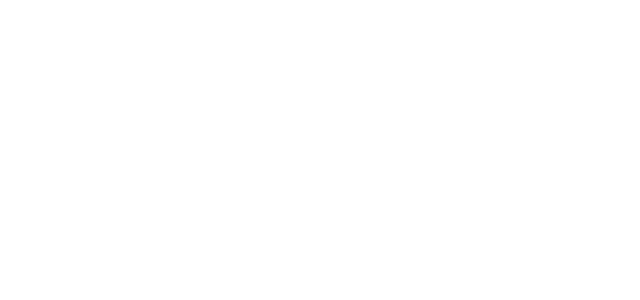
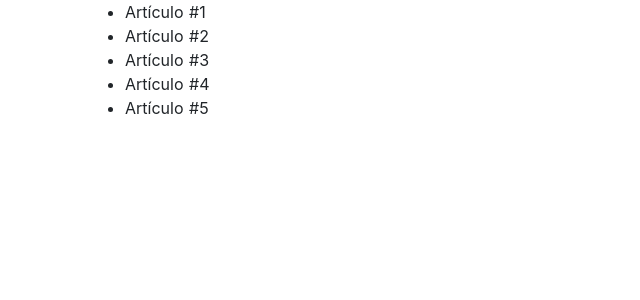
Before and after one commit to javierc22/proyect-nuxt-01, a Nuxt app: page /blog in a window 1280 px wide. Before the commit this address had no page. Shown: the top 300 px of the page, without its empty margins (0-640 px from the left). Built offline with nearby package versions, Linux system fonts and the light colour scheme.

Commit message:
Rutas dinámicas con Nuxt

```diff
--- /dev/null
+++ b/pages/blog/_id.vue
@@ -0,0 +1,5 @@
+<template>
+  <div class="container">
+    <h1>Detalle del artículo id: {{ $route.params.id }}</h1>
+  </div>
+</template>
--- /dev/null
+++ b/pages/blog/index.vue
@@ -0,0 +1,11 @@
+<template>
+  <div class="container">
+    <ul>
+      <li>Artículo #1</li>
+      <li>Artículo #2</li>
+      <li>Artículo #3</li>
+      <li>Artículo #4</li>
+      <li>Artículo #5</li>
+    </ul>
+  </div>
+</template>
--- /dev/null
+++ b/pages/contacto/index.vue
@@ -0,0 +1,5 @@
+<template>
+  <div class="container">
+    <h1>Contacto</h1>
+  </div>
+</template>
```
